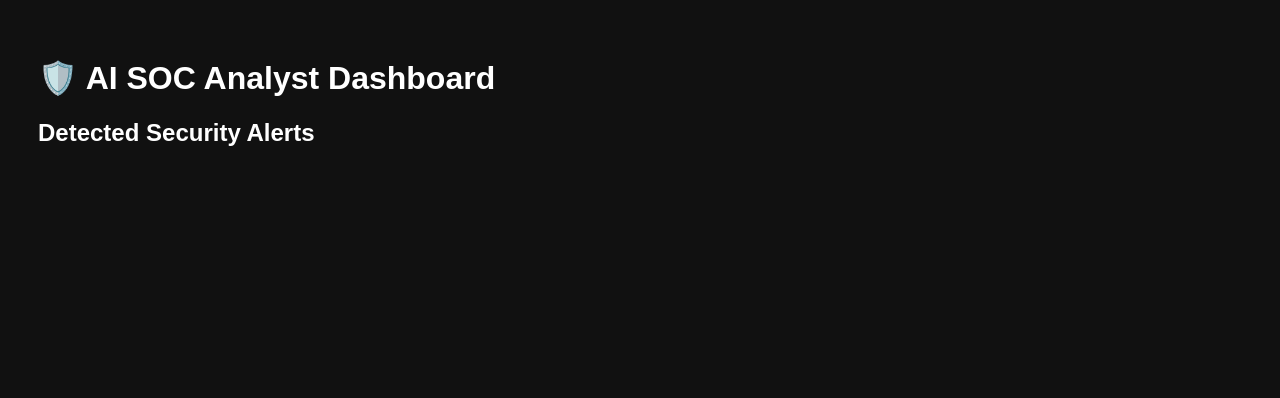
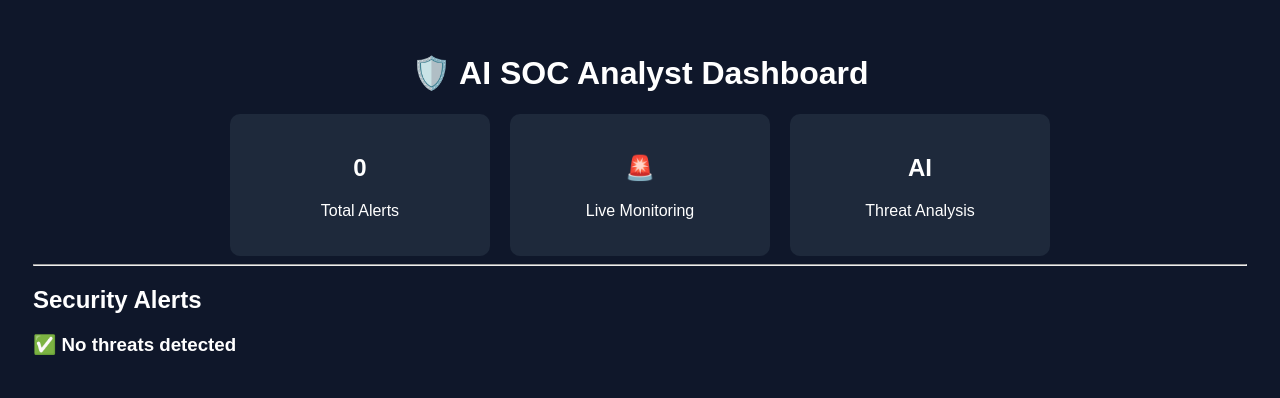
Before and after one commit to uwakwechukwuebukapaul-ai/AI-SOC-ANALYST, a Flask app: template templates/index.html in a window 1280 px wide. Shown: the top 398 px of the page. Run offline with Flask 3, Linux system fonts and the light colour scheme; the template is opened without the code that fills it, so the values that code supplies are empty.

Commit message:
Upgraded SOC dashboard interface

```diff
--- a/templates/index.html
+++ b/templates/index.html
@@ -5,44 +5,115 @@
 
 <title>AI SOC Analyst Dashboard</title>
 
+<meta http-equiv="refresh" content="10">
+
 <style>
 
 body {
-    font-family: Arial;
-    background: #111;
+
+    font-family: Arial, sans-serif;
+
+    background: #0f172a;
+
     color: white;
-    padding: 30px;
-}
 
-.card {
-
-    background: #222;
-    padding: 20px;
-    margin: 15px;
-    border-radius: 10px;
+    padding: 25px;
 
 }
 
 
-.high {
+h1 {
+
+    text-align: center;
+
+}
+
+
+
+.container {
+
+    display: flex;
+
+    gap: 20px;
+
+    flex-wrap: wrap;
+
+    justify-content: center;
+
+}
+
+
+
+.box {
+
+    background: #1e293b;
+
+    padding: 20px;
+
+    border-radius: 10px;
+
+    width: 220px;
+
+    text-align: center;
+
+}
+
+
+
+.alert {
+
+    background: #1e293b;
+
+    margin: 20px;
+
+    padding: 20px;
+
+    border-radius: 10px;
 
     border-left: 8px solid red;
 
 }
 
 
-.medium {
 
-    border-left: 8px solid orange;
+.high {
+
+    color: #ff4444;
 
 }
 
 
+
+.medium {
+
+    color: orange;
+
+}
+
+
+
 .low {
 
-    border-left: 8px solid green;
+    color: lightgreen;
 
 }
+
+
+
+button {
+
+    padding: 10px 20px;
+
+    background: #2563eb;
+
+    color: white;
+
+    border: none;
+
+    border-radius: 5px;
+
+}
+
 
 
 </style>
@@ -56,42 +127,98 @@ body {
 <h1>🛡️ AI SOC Analyst Dashboard</h1>
 
 
-<h2>Detected Security Alerts</h2>
+<div class="container">
+
+
+<div class="box">
+
+<h2>{{ alerts|length }}</h2>
+
+<p>Total Alerts</p>
+
+</div>
+
+
+<div class="box">
+
+<h2>🚨</h2>
+
+<p>Live Monitoring</p>
+
+</div>
+
+
+<div class="box">
+
+<h2>AI</h2>
+
+<p>Threat Analysis</p>
+
+</div>
+
+
+</div>
+
+
+<hr>
+
+
+<h2>Security Alerts</h2>
 
 
 
 {% for alert in alerts %}
 
 
-<div class="card {{ alert.severity.lower() }}">
+<div class="alert">
 
 
-<h3>
+<h2>
 🚨 {{ alert.type }}
-</h3>
+</h2>
 
 
 <p>
+
 <b>Severity:</b>
+
+<span class="{{ alert.severity.lower() }}">
+
 {{ alert.severity }}
+
+</span>
+
 </p>
 
 
 <p>
+
 <b>Risk Score:</b>
+
 {{ alert.score }}/100
+
 </p>
 
 
 <p>
+
 <b>MITRE ATT&CK:</b>
+
 {{ alert.mitre }}
+
 </p>
 
 
+<p><b>Details:</b></p>
+
 <p>
-<b>Recommended Actions:</b>
+
+{{ alert.details }}
+
 </p>
+
+
+<p><b>Response Actions:</b></p>
 
 
 <ul>
@@ -108,7 +235,14 @@ body {
 </div>
 
 
+{% else %}
+
+
+<h3>✅ No threats detected</h3>
+
+
 {% endfor %}
+
 
 
 </body>
```
